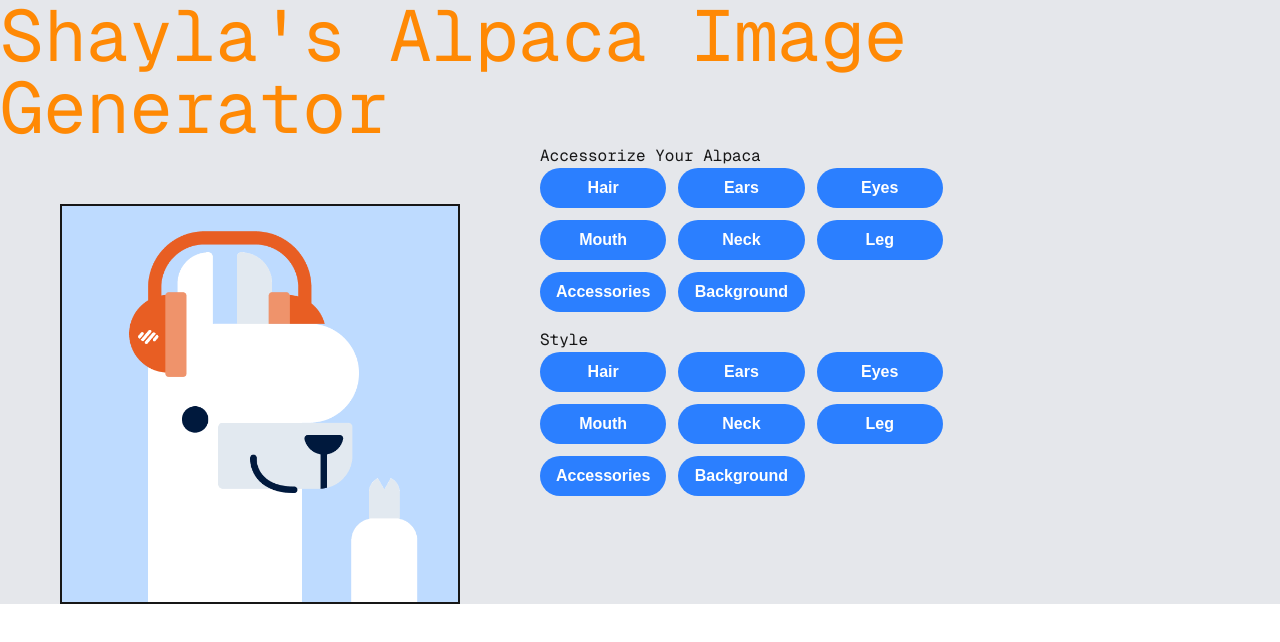
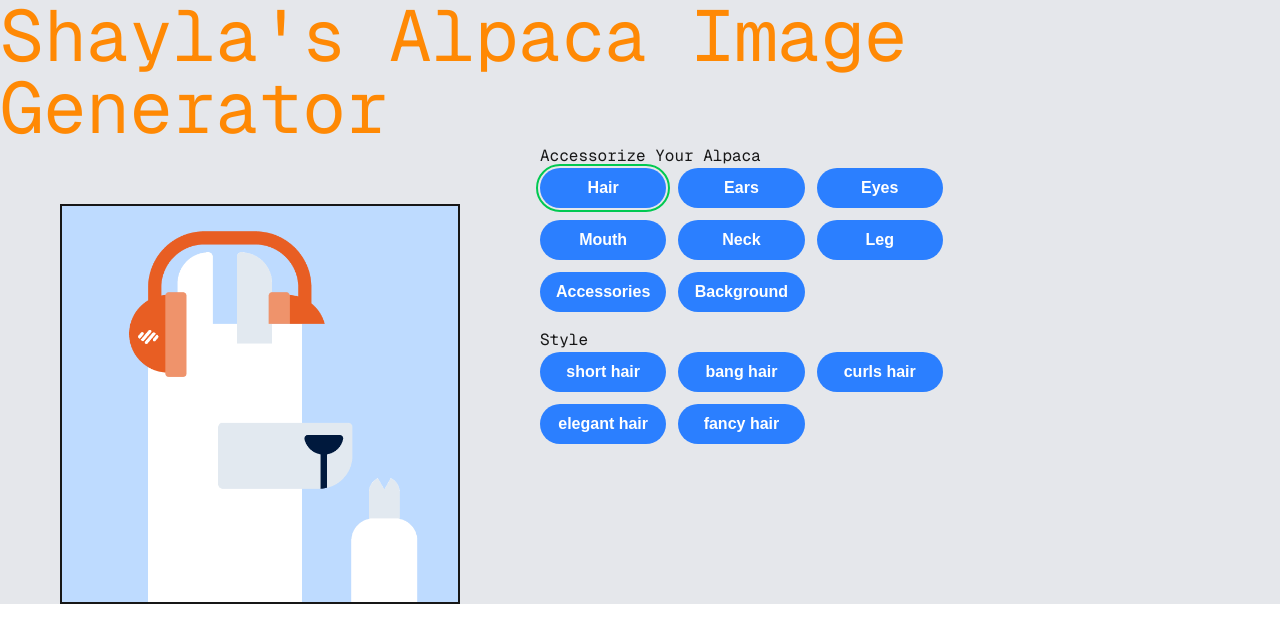
Before and after one commit to shayla-develops-webs/image-generator-website, a Next.js app: page / in a window 1280 px wide. Both pictures are taken after a click on the button "Hair". Shown: the top 642 px of the page. Built offline with nearby package versions, Linux system fonts and the light colour scheme.

Commit message:
added flex box containers for accessories and style options added selector buttons and stylized added logic between the accessories component to show particular buttons from the style components added logic between the selected styles to the image options in alpaca canvas component

```diff
--- a/src/app/components/AccessoryPanel.jsx
+++ b/src/app/components/AccessoryPanel.jsx
@@ -1,30 +1,45 @@
-function AccessoryPanel() {
+function AccessoryPanel({ onShowOptions }) {
   return (
     <div>
       <h3 className="font-mono">Accessorize Your Alpaca</h3>
       <div className="grid grid-cols-3 gap-3">
-        <button class="bg-blue-500 hover:bg-blue-700 text-white font-bold py-2 px-4 rounded-full">
+        <button
+          onClick={() => onShowOptions("hair")}
+          class="bg-blue-500 hover:bg-blue-700 focus:outline-2 focus:outline-offset-2 focus:outline-green-500 text-white font-bold py-2 px-4 rounded-full"
+        >
           Hair
         </button>
-        <button className="bg-blue-500 hover:bg-blue-700 text-white font-bold py-2 px-4 rounded-full">
+        <button
+          onClick={() => onShowOptions("ears")}
+          className="bg-blue-500 hover:bg-blue-700 focus:outline-2 focus:outline-offset-2 focus:outline-green-500 text-white font-bold py-2 px-4 rounded-full"
+        >
           Ears
         </button>
-        <button className="bg-blue-500 hover:bg-blue-700 text-white font-bold py-2 px-4 rounded-full">
+        <button
+          onClick={() => onShowOptions("eyes")}
+          className="bg-blue-500 hover:bg-blue-700 focus:outline-2 focus:outline-offset-2 focus:outline-green-500 text-white font-bold py-2 px-4 rounded-full"
+        >
           Eyes
         </button>
-        <button className="bg-blue-500 hover:bg-blue-700 text-white font-bold py-2 px-4 rounded-full">
+        <button
+          onClick={() => onShowOptions("mouth")}
+          className="bg-blue-500 hover:bg-blue-700 focus:outline-2 focus:outline-offset-2 focus:outline-green-500 text-white font-bold py-2 px-4 rounded-full"
+        >
           Mouth
         </button>
-        <button className="bg-blue-500 hover:bg-blue-700 text-white font-bold py-2 px-4 rounded-full">
+        <button className="bg-blue-500 hover:bg-blue-700 focus:outline-2 focus:outline-offset-2 focus:outline-green-500 text-white font-bold py-2 px-4 rounded-full">
           Neck
         </button>
-        <button className="bg-blue-500 hover:bg-blue-700 text-white font-bold py-2 px-4 rounded-full">
+        <button
+          onClick={() => onShowOptions("leg")}
+          className="bg-blue-500 hover:bg-blue-700 focus:outline-2 focus:outline-offset-2 focus:outline-green-500 text-white font-bold py-2 px-4 rounded-full"
+        >
           Leg
         </button>
-        <button className="bg-blue-500 hover:bg-blue-700 text-white font-bold py-2 px-4 rounded-full">
+        <button className="bg-blue-500 hover:bg-blue-700 focus:outline-2 focus:outline-offset-2 focus:outline-green-500 text-white font-bold py-2 px-4 rounded-full">
           Accessories
         </button>
-        <button className="bg-blue-500 hover:bg-blue-700 text-white font-bold py-2 px-4 rounded-full">
+        <button className="bg-blue-500 hover:bg-blue-700 focus:outline-2 focus:outline-offset-2 focus:outline-green-500 text-white font-bold py-2 px-4 rounded-full">
           Background
         </button>
       </div>
--- a/src/app/components/AlpacaCanvas.jsx
+++ b/src/app/components/AlpacaCanvas.jsx
@@ -1,5 +1,8 @@
 import Image from "next/image";
-function AlpacaCanvas() {
+function AlpacaCanvas({ selectedStyles = {} }) {
+  const visible = (id) => {
+    return Object.values(selectedStyles).includes(id) ? "visible" : "hidden";
+  };
   return (
     <div className="alpaca-box w-[25rem] h-[25rem] bg-blue-200 relative border-2 border-solid mt-[3.75rem] ml-[3.75rem]">
       <div className="image-stack">
@@ -40,72 +43,63 @@ function AlpacaCanvas() {
           src="/images/eyes/default.png"
           alt="default alpaca eyes"
           fill
-          className="object-contain"
-          class="visible"
+          className={`object-contain pl-7 pb-3 ${visible("default-eyes")}`}
         />
         <Image
           id="angry-eyes"
           src="/images/eyes/angry.png"
           alt="angry alpaca eyes"
           fill
-          className="object-contain"
-          class="hidden"
+          className={`object-contain pl-7 pb-3 ${visible("angry-eyes")}`}
         />
         <Image
           id="naughty-eyes"
           src="/images/eyes/naughty.png"
           alt="naughty alpaca eyes"
           fill
-          className="object-contain"
-          class="hidden"
+          className={`object-contain pl-7 pb-3 ${visible("naughty-eyes")}`}
         />
         <Image
           id="star-eyes"
           src="/images/eyes/star.png"
           alt="star alpaca eyes"
           fill
-          className="object-contain"
-          class="hidden"
+          className={`object-contain pl-7 pb-3 ${visible("star-eyes")}`}
         />
         <Image
           id="default-mouth"
           src="/images/mouth/default.png"
           alt="default alpaca mouth"
           fill
-          className="object-contain"
-          class="visible"
+          className={`object-contain pl-7 pb-3 ${visible("default-mouth")}`}
         />
         <Image
           id="astonished-mouth"
           src="/images/mouth/astonished.png"
           alt="astonished alpaca mouth"
           fill
-          className="object-contain"
-          class="hidden"
+          className={`object-contain pl-7 pb-3 ${visible("astonished-mouth")}`}
         />
         <Image
           id="eating-mouth"
           src="/images/mouth/eating.png"
           alt="eating alpaca mouth"
           fill
-          className="object-contain"
-          class="hidden"
+          className={`object-contain pl-7 pb-3 ${visible("eating-mouth")}`}
         />
         <Image
           id="laugh-mouth"
           src="/images/mouth/laugh.png"
           alt="laughing alpaca mouth"
           fill
-          className="object-contain"
-          class="hidden"
+          className={`object-contain pl-7 pb-3 ${visible("laughing-mouth")}`}
         />
         <Image
           id="tongue-mouth"
           src="/images/mouth/tongue.png"
           alt="tongue sticking out alpaca mouth"
           fill
-          className="object-contain"
-          class="hidden"
+          className={`object-contain pl-7 pb-3 ${visible("tongue-mouth")}`}
         />
         <Image
           id="default-ears"
@@ -168,40 +162,35 @@ function AlpacaCanvas() {
           src="/images/hair/short.png"
           alt="alpaca short hair"
           fill
-          className="object-contain pl-7 pb-3"
-          class="visible"
+          className={`object-contain pl-7 pb-3 ${visible("short-hair")}`}
         />
         <Image
           id="bang-hair"
           src="/images/hair/bang.png"
           alt="alpaca bang hair"
           fill
-          className="object-contain pl-7 pb-3"
-          class="hidden"
+          className={`object-contain pl-10 pb-3 ${visible("bang-hair")}`}
         />
         <Image
           id="curls-hair"
           src="/images/hair/curls.png"
           alt="alpaca curly hair"
           fill
-          className="object-contain pl-7 pb-3"
-          class="hidden"
+          className={`object-contain pl-7 pb-3 ${visible("curls-hair")}`}
         />
         <Image
           id="elegant-hair"
           src="/images/hair/elegant.png"
           alt="alpaca elegant hair"
           fill
-          className="object-contain pl-7 pb-3"
-          class="hidden"
+          className={`object-contain pl-7 pb-3 ${visible("elegant-hair")}`}
         />
         <Image
           id="fancy-hair"
           src="/images/hair/fancy.png"
           alt="alpaca fancy hair"
           fill
-          className="object-contain pl-7 pb-3"
-          class="hidden"
+          className={`object-contain pl-10 pb-3 ${visible("fancy-hair")}`}
         />
         <Image
           id="earing-accessory"
--- a/src/app/components/StyleOptions.jsx
+++ b/src/app/components/StyleOptions.jsx
@@ -1,32 +1,39 @@
-function StyleOptions() {
+"use client";
+import React, { useState } from "react";
+
+function StyleOptions({ accessory, onSelectStyle }) {
+  const options = {
+    hair: [
+      "short-hair",
+      "bang-hair",
+      "curls-hair",
+      "elegant-hair",
+      "fancy-hair",
+    ],
+    eyes: ["default-eyes", "angry-eyes", "naughty-eyes", "star-eyes"],
+    mouth: [
+      "default-mouth",
+      "astonished-mouth",
+      "eating-mouth",
+      "laugh-mouth",
+      "tongue-mouth",
+    ],
+  };
+
+  const currentOptions = options[accessory] || [];
   return (
     <div>
       <h3 className="font-mono">Style</h3>
       <div className="grid grid-cols-3 gap-3">
-        <button class="bg-blue-500 hover:bg-blue-700 text-white font-bold py-2 px-4 rounded-full">
-          Hair
-        </button>
-        <button className="bg-blue-500 hover:bg-blue-700 text-white font-bold py-2 px-4 rounded-full">
-          Ears
-        </button>
-        <button className="bg-blue-500 hover:bg-blue-700 text-white font-bold py-2 px-4 rounded-full">
-          Eyes
-        </button>
-        <button className="bg-blue-500 hover:bg-blue-700 text-white font-bold py-2 px-4 rounded-full">
-          Mouth
-        </button>
-        <button className="bg-blue-500 hover:bg-blue-700 text-white font-bold py-2 px-4 rounded-full">
-          Neck
-        </button>
-        <button className="bg-blue-500 hover:bg-blue-700 text-white font-bold py-2 px-4 rounded-full">
-          Leg
-        </button>
-        <button className="bg-blue-500 hover:bg-blue-700 text-white font-bold py-2 px-4 rounded-full">
-          Accessories
-        </button>
-        <button className="bg-blue-500 hover:bg-blue-700 text-white font-bold py-2 px-4 rounded-full">
-          Background
-        </button>
+        {currentOptions.map((option) => (
+          <button
+            key={option}
+            onClick={() => onSelectStyle(accessory, option)}
+            className="bg-blue-500 hover:bg-blue-700 focus:outline-2 focus:outline-offset-2 focus:outline-green-500 text-white font-bold py-2 px-4 rounded-full"
+          >
+            {option.replace(/-/g, " ")}
+          </button>
+        ))}
       </div>
     </div>
   );
--- a/src/app/page.js
+++ b/src/app/page.js
@@ -1,18 +1,40 @@
+"use client";
+import { useState } from "react";
 import AlpacaCanvas from "@/app/components/AlpacaCanvas";
 import AccessoryPanel from "@/app/components/AccessoryPanel";
 import StyleOptions from "@/app/components/StyleOptions";
 
 export default function Home() {
+  const [selectedAccessory, setSelectedAccessory] = useState(null);
+  const [selectedStyles, setSelectedStyles] = useState({});
+  const handleShowOptions = (accessoryType) => {
+    setSelectedAccessory(accessoryType);
+  };
+
+  const handleStyleSelect = (accessoryType, styleName) => {
+    setSelectedStyles((prev) => ({
+      ...prev,
+      [accessoryType]: styleName,
+    }));
+  };
   return (
     <div className="bg-gray-200">
       <h1 className="font-mono text-7xl text-orange-400">
         Shayla's Alpaca Image Generator
       </h1>
       <div className="flex gap-20">
-        <AlpacaCanvas className="flex-shrink-0" />
+        <AlpacaCanvas
+          className="flex-shrink-0"
+          selectedStyles={selectedStyles}
+        />
         <div className="flex flex-col gap-4">
-          <AccessoryPanel />
-          <StyleOptions />
+          <AccessoryPanel onShowOptions={handleShowOptions} />
+          {selectedAccessory && (
+            <StyleOptions
+              accessory={selectedAccessory}
+              onSelectStyle={handleStyleSelect}
+            />
+          )}
         </div>
       </div>
     </div>
```
